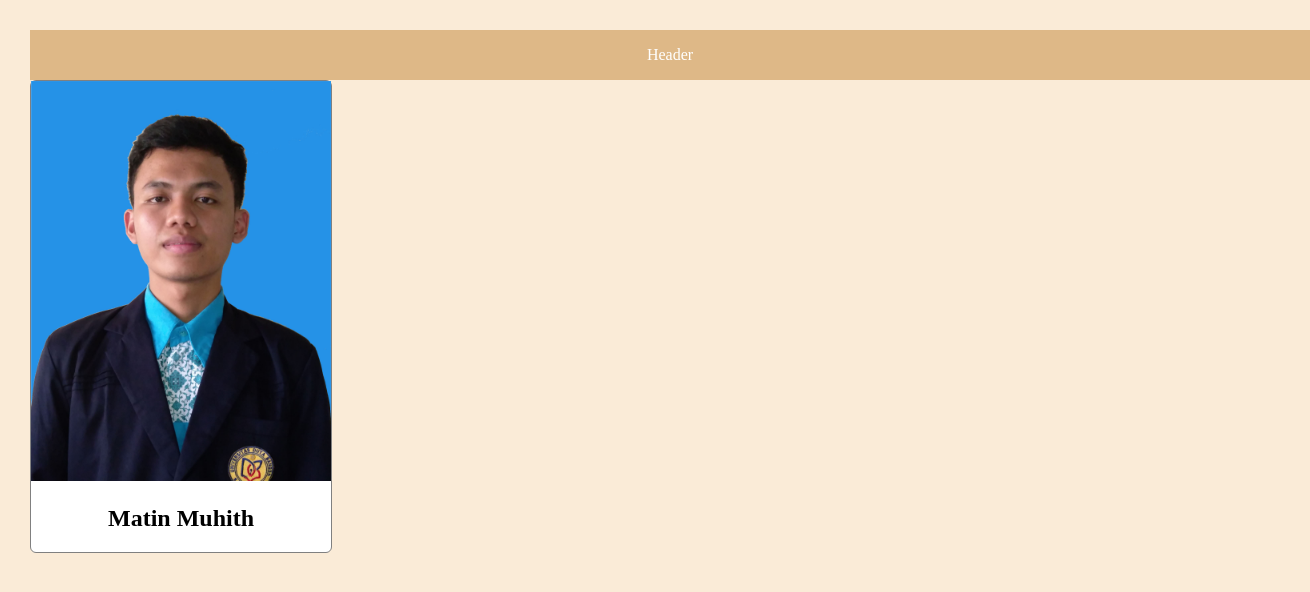
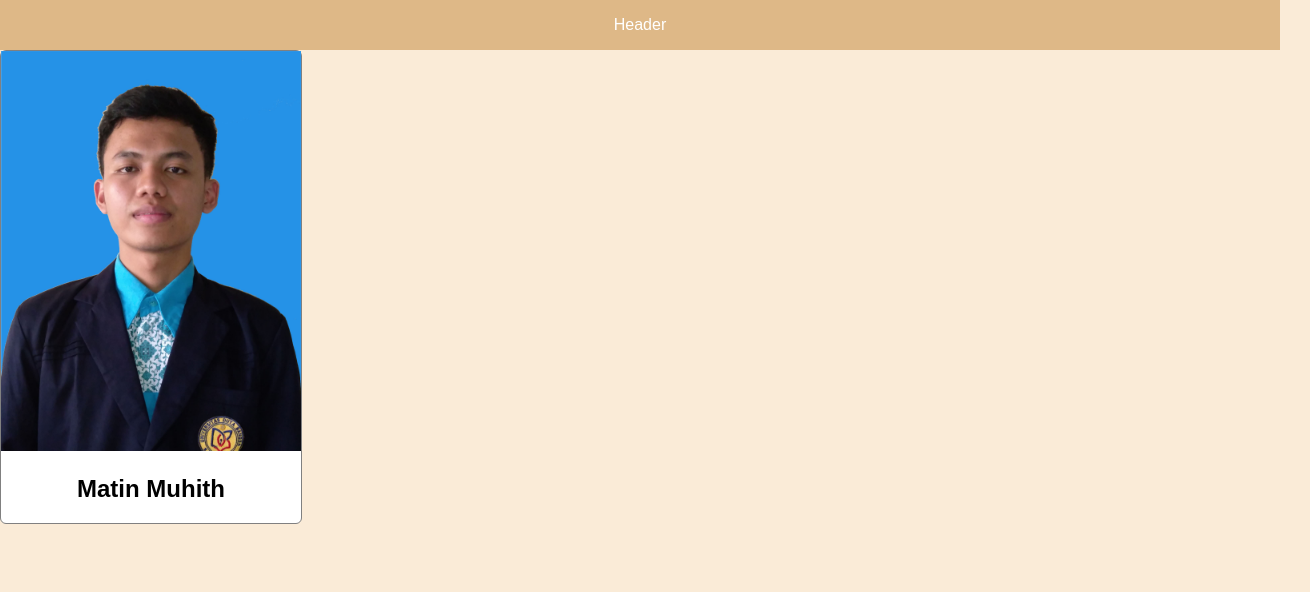
Before and after one commit to matinmuhith/my-repo-from-remote, a plain HTML site: page index.html in a window 1280 px wide. Shown: the whole page, 1310 px wide, since content can reach past the window. Drawn offline with Linux system fonts and the light colour scheme.

Commit message:
Changed style for selector body to make the layout prettier, and changed font to Arial

```diff
--- a/style.css
+++ b/style.css
@@ -1,8 +1,11 @@
-body{
+body {
     width: 100%;
-    margin: 30px;
+    height: 100%;
+    margin: 0px;
+    padding: 0px;
     background-color: antiquewhite;
-}
+    font-family: Arial, Helvetica, sans-serif;
+ }
 
 #profile-container{
     max-width: 300px;
```
